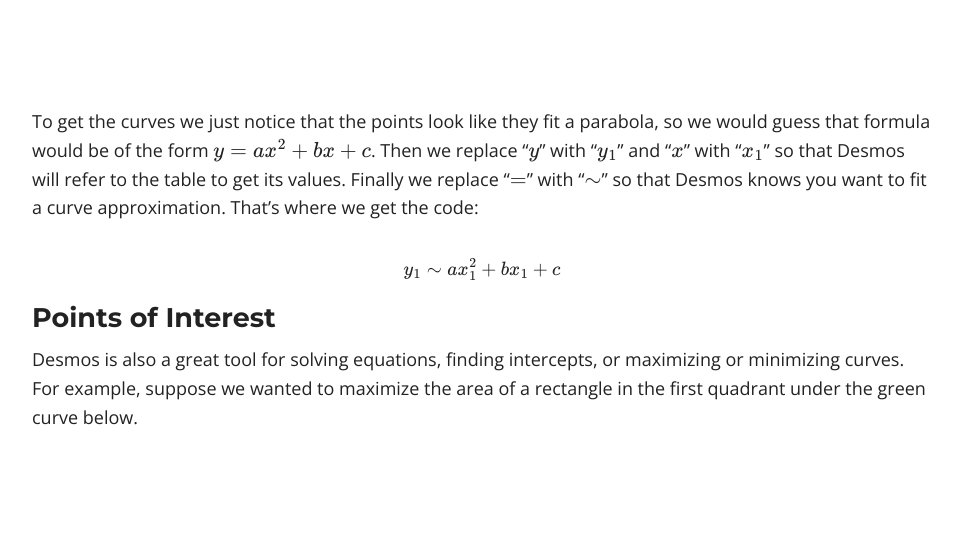
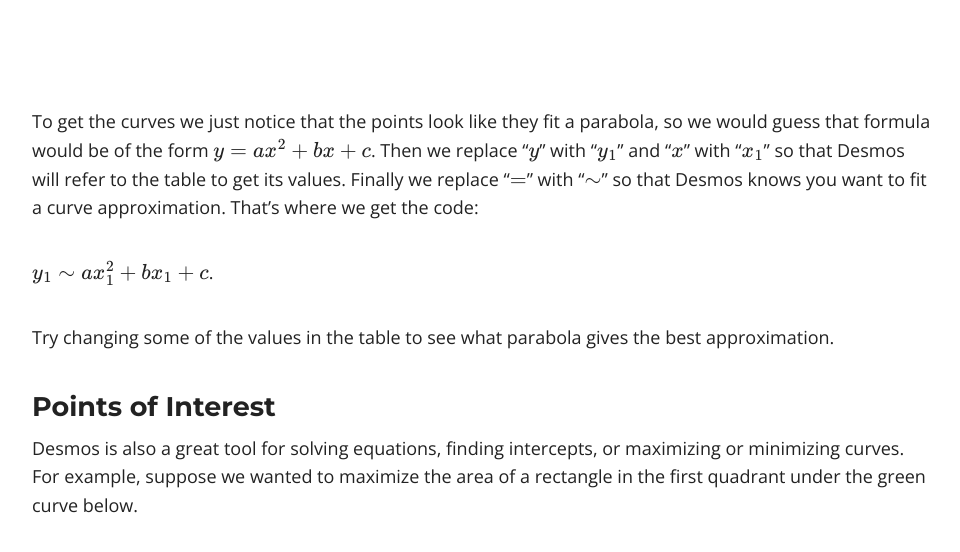
Before and after one commit to sergeballif/sergeballif.github.io, a Jekyll site: the page built from play.md, in a window 1280 px wide and 900 px high, scrolled down 5814 px. Shown: the top 552 px of the window, without its empty margins (158-1118 px from the left). Built offline with Jekyll 4.4.1, drawn with Linux system fonts in a browser that asks for light colours; nearby versions of some CDN libraries; formulas are drawn with MathJax 3.

Commit message:
Update play.md

```diff
--- a/play.md
+++ b/play.md
@@ -240,7 +240,9 @@
 
 To get the curves we just notice that the points look like they fit a parabola, so we would guess that formula would be of the form $y=ax^2+bx+c$. Then we replace "$y$" with "$y_1$" and "$x$" with "$x_1$" so that Desmos will refer to the table to get its values. Finally we replace "$=$" with "$\sim$" so that Desmos knows you want to fit a curve approximation. That's where we get the code:
 
-$$y_1\sim ax_1^2+bx_1+c$$
+$$y_1\sim ax_1^2+bx_1+c$$.
+
+Try changing some of the values in the table to see what parabola gives the best approximation.
 
 ### Points of Interest
 
```
